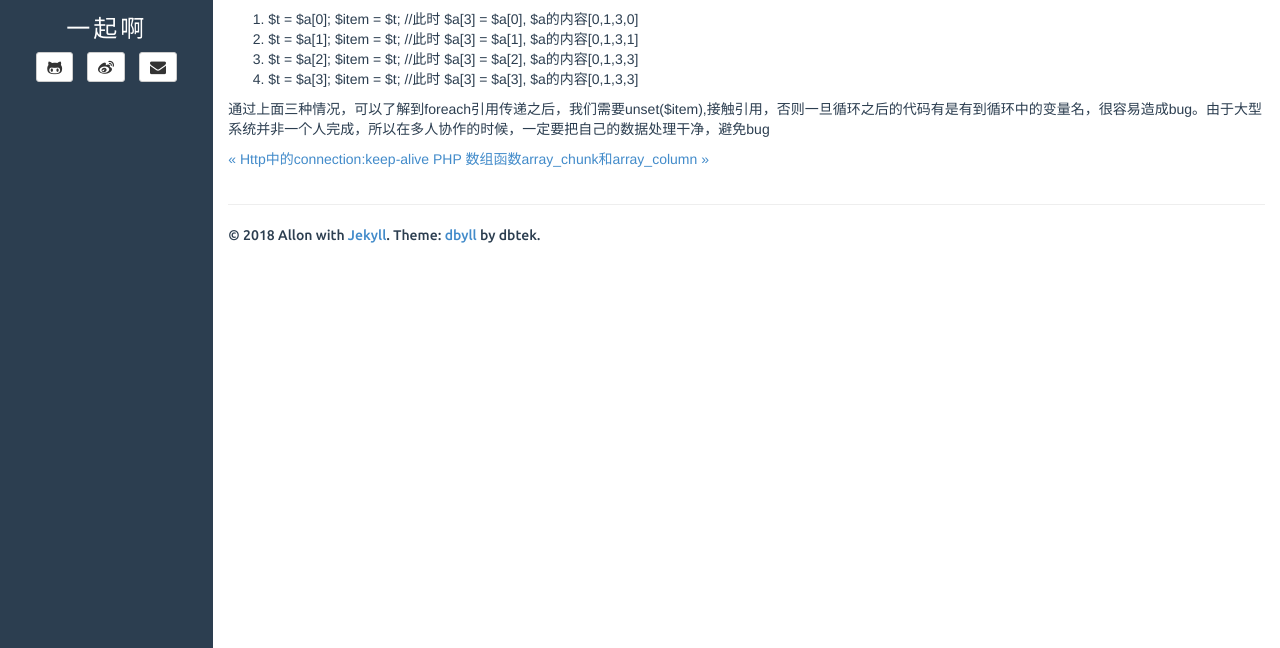
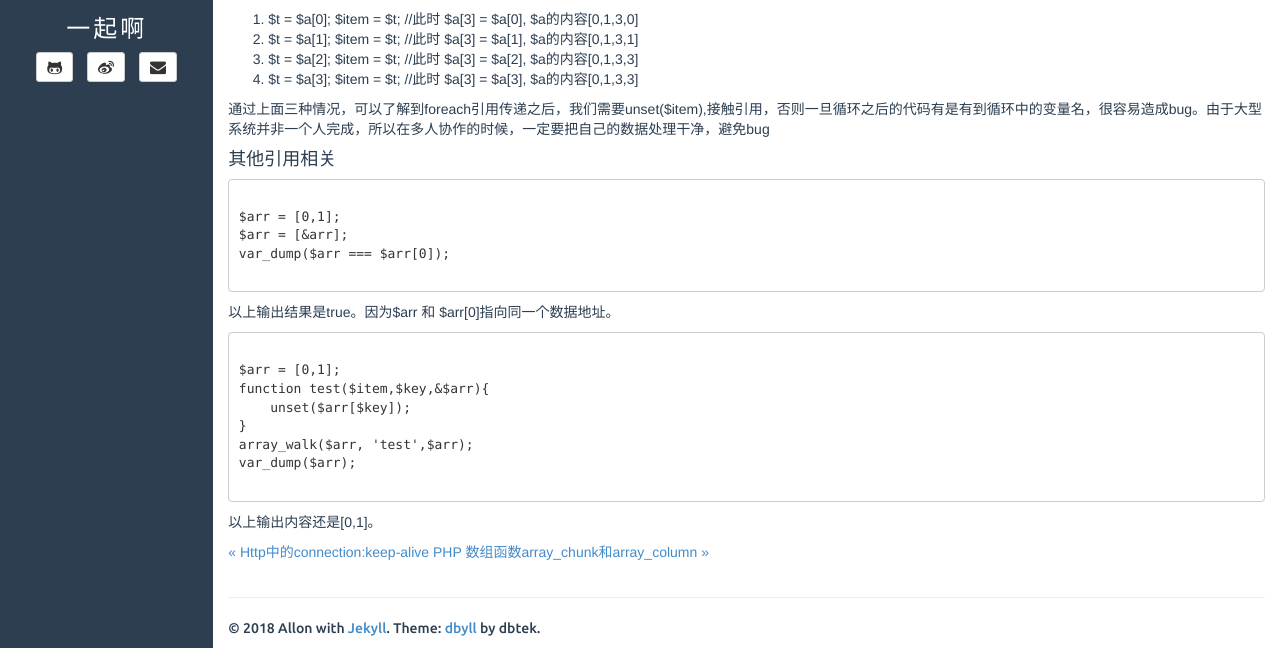
Before and after one commit to froyot/froyot.github.io, a Jekyll site: the page built from _posts/2018-01-03-PHP-foreach-引用传递循环之后的事情.md, in a window 1280 px wide and 900 px high, scrolled down 1726 px, cut to the strip 252-900 px from the top of the window. Built offline with Jekyll 4.4.1, drawn with Linux system fonts in a browser that asks for light colours; comment, search, counter and statistics services are not loaded.

Commit message:
edit php foreach file

````diff
--- a/_posts/2018-01-03-PHP-foreach-引用传递循环之后的事情.md
+++ b/_posts/2018-01-03-PHP-foreach-引用传递循环之后的事情.md
@@ -122,3 +122,30 @@ Array
 4. $t = $a[3]; $item = $t; //此时 $a[3] = $a[3], $a的内容[0,1,3,3]
 
 通过上面三种情况，可以了解到foreach引用传递之后，我们需要unset($item),接触引用，否则一旦循环之后的代码有是有到循环中的变量名，很容易造成bug。由于大型系统并非一个人完成，所以在多人协作的时候，一定要把自己的数据处理干净，避免bug
+
+
+#### 其他引用相关
+
+
+```
+
+$arr = [0,1];
+$arr = [&arr];
+var_dump($arr === $arr[0]);
+
+```
+
+以上输出结果是true。因为$arr 和 $arr[0]指向同一个数据地址。
+
+```
+
+$arr = [0,1];
+function test($item,$key,&$arr){
+    unset($arr[$key]);
+}
+array_walk($arr, 'test',$arr);
+var_dump($arr);
+
+```
+
+以上输出内容还是[0,1]。
````
